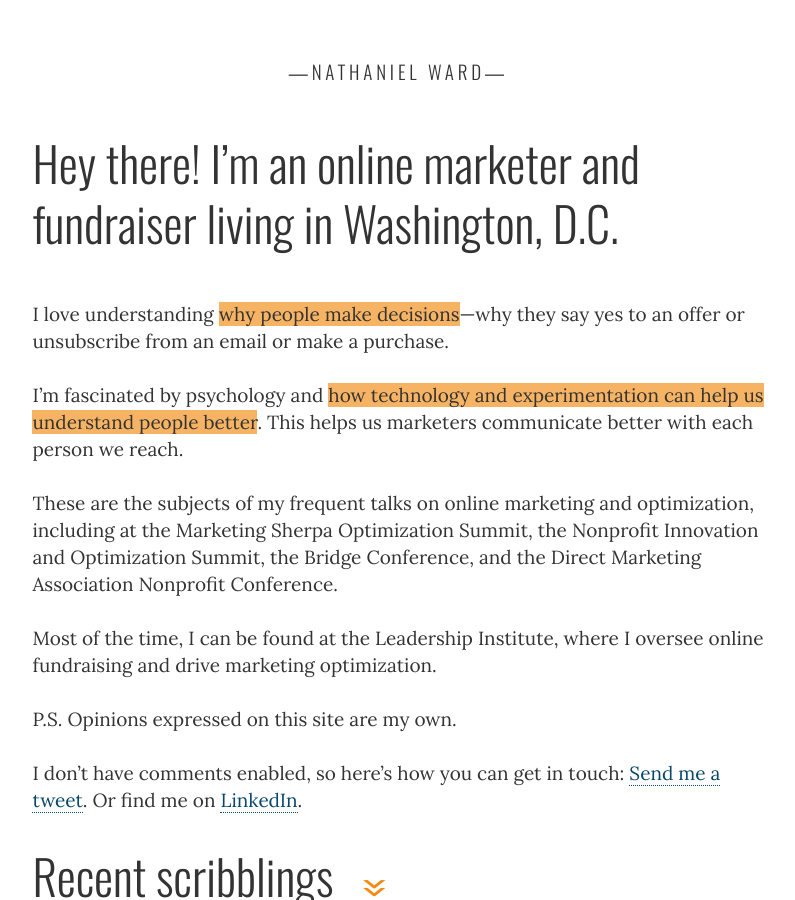
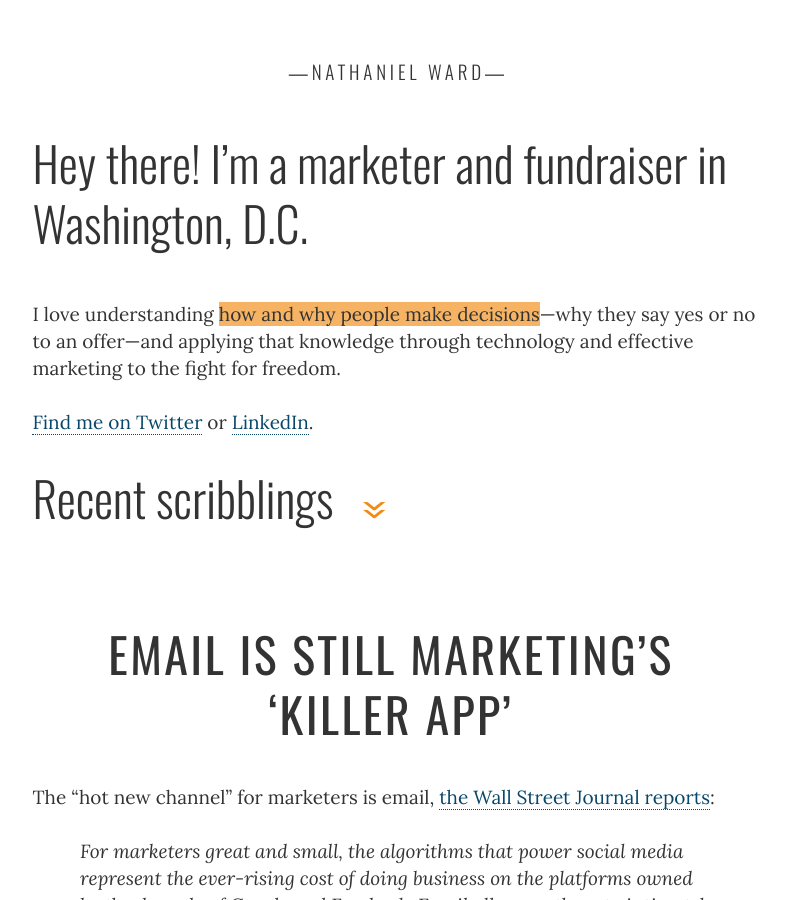
Before and after one commit to nathanielward/nathanielward.github.io, a Jekyll site: the page built from index.html, in a window 1280 px wide and 900 px high. Shown: the whole window, without its empty margins (267-1062 px from the left). Built offline with Jekyll 4.4.1, drawn with Linux system fonts in a browser that asks for light colours; the list of posts is cut into pages by our own code.

Commit message:
Compress bio
Remove clutter from the bio at the top of the homepage.

```diff
--- a/_includes/home.md
+++ b/_includes/home.md
@@ -1,16 +1,8 @@
-# Hey there! I'm an online marketer and fundraiser living in Washington, D.C.
+# Hey there! I'm a marketer and fundraiser in Washington, D.C.
 
-I love understanding *why people make decisions*---why they say yes to an offer or unsubscribe from an email or make a purchase.
+I love understanding *how and why people make decisions*---why they say yes or no to an offer---and applying that knowledge through technology and effective marketing to the fight for freedom.
 
-I'm fascinated by psychology and *how technology and experimentation can help us understand people better*. This helps us marketers communicate better with each person we reach.
-
-These are the subjects of my frequent talks on online marketing and optimization, including at the Marketing Sherpa Optimization Summit, the Nonprofit Innovation and Optimization Summit, the Bridge Conference, and the Direct Marketing Association Nonprofit Conference.
-
-Most of the time, I can be found at the Leadership Institute, where I oversee online fundraising and drive marketing optimization.
-
-P.S. Opinions expressed on this site are my own.
-
-I don't have comments enabled, so here's how you can get in touch: [Send me a tweet][2]. Or find me on [LinkedIn][4].
+[Find me on Twitter][2] or [LinkedIn][4].
 
  [2]: https://twitter.com/?status=Hey,%20@nathanielward%20 "Send me a tweet"
  [4]: http://www.linkedin.com/in/nathanieleward/ "Use LinkedIn if you must"
```
